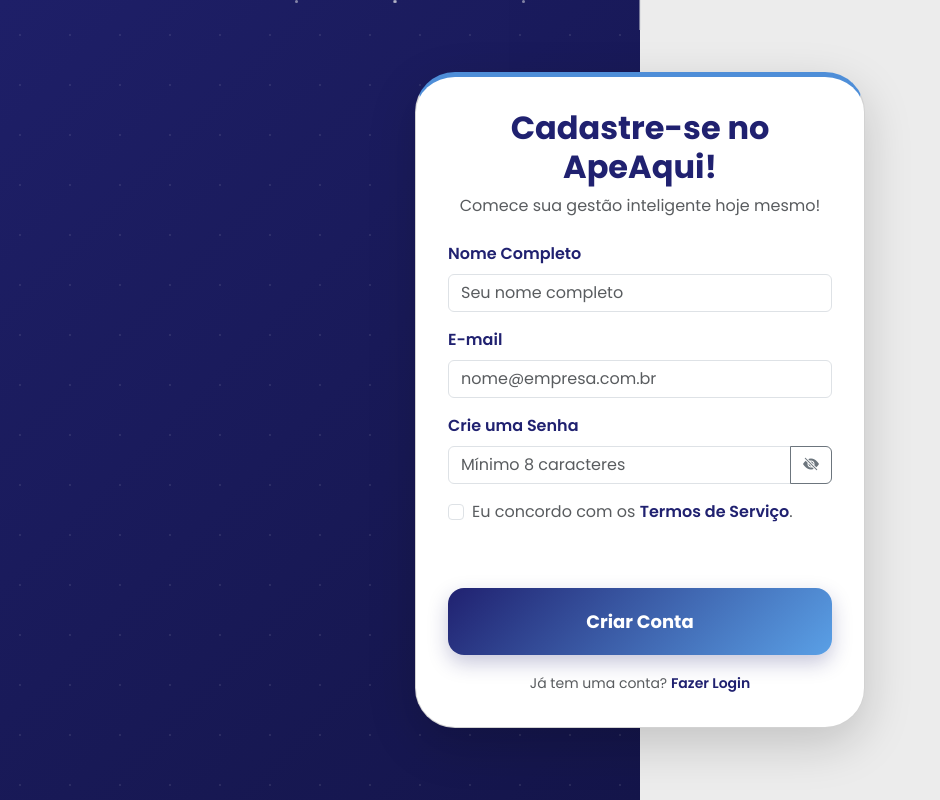
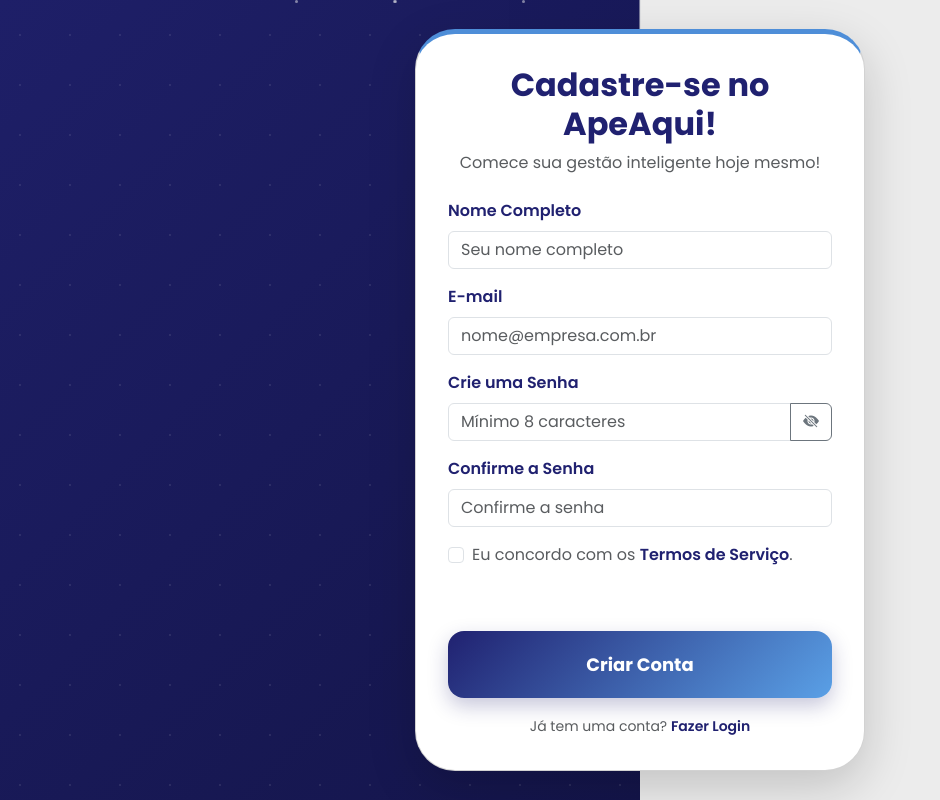
Before and after one commit to LenharesY2K/TCC_React, a React (Vite) app in the folder react/: page /register in a window 1280 px wide. Shown: the whole page, without its empty margins (0-940 px from the left). Built offline with nearby package versions, Linux system fonts and the light colour scheme.

Commit message:
route in Register fetch

```diff
--- a/react/src/components/pages/StartTrial.jsx
+++ b/react/src/components/pages/StartTrial.jsx
@@ -1,5 +1,5 @@
 import React from "react";
-import CreateOrganization from "../StartTrial/starttrial";
+import CreateOrganization from "../startTrial/CreateOrganization";
 import LoginBackground from "../login/LoginBackground";
 import '../pages/css/main-content.css';
 
--- a/react/src/components/register/RegisterForm.jsx
+++ b/react/src/components/register/RegisterForm.jsx
@@ -2,93 +2,147 @@ import React, { useState } from 'react';
 import './css/RegisterForm.css';
 
 export default function RegisterForm() {
+  const [form, setForm] = useState({
+    name: '',
+    email: '',
+    password: '',
+    password_confirmation: '',
+    terms: false
+  });
+
+  const payload = {
+    name: form.name,
+    email: form.email,
+    password: form.password,
+  };
+
   const [showPassword, setShowPassword] = useState(false);
   const [isLoading, setIsLoading] = useState(false);
+  const [message, setMessage] = useState('');
+  const [errors, setErrors] = useState({});
 
-  function togglePassword() {
-    setShowPassword(prev => !prev);
-  }
+  const togglePassword = () => setShowPassword(prev => !prev);
+
+  const handleChange = (e) => {
+    const { name, value, type, checked } = e.target;
+    setForm({
+      ...form,
+      [name]: type === 'checkbox' ? checked : value
+    });
+  };
+
   const handleSubmit = async (e) => {
     e.preventDefault();
     setIsLoading(true);
+    setMessage('');
+    setErrors({});
 
     try {
-      await new Promise(resolve => setTimeout(resolve, 2000));
+      const response = await fetch('http://127.0.0.1:8000/api/users/register', {
+        method: 'POST',
+        headers: { 'Content-Type': 'application/json' },
+        body: JSON.stringify(payload)
+      });
 
-      window.location.href = '/dashboard';
+      const data = await response.json();
 
+      if (response.ok) {
+        setMessage('Registro realizado com sucesso! Verifique seu e-mail para confirmação.');
+        setForm({
+          name: '',
+          email: '',
+          password: '',
+          password_confirmation: '',
+          terms: false
+        });
+      } else {
+        setErrors(data.errors || {});
+        setMessage(data.message || 'Erro ao registrar. Tente novamente.');
+      }
     } catch (error) {
-      console.error('Erro no login:', error);
+      setMessage('Erro de rede. Tente novamente mais tarde.');
+    } finally {
       setIsLoading(false);
-      alert('Erro ao fazer login');
     }
   };
 
   return (
     <div className="signup-container">
-      <div
-        className="card card-signup shadow-lg p-3"
-        style={{ width: "100%", maxWidth: "450px" }}
-      >
+      <div className="card card-signup shadow-lg p-3" style={{ width: "100%", maxWidth: "450px" }}>
         <div className="card-body">
           <div className="text-center mb-4">
             <h2 className="text-purple-dark fw-bold">Cadastre-se no ApeAqui!</h2>
             <p className="text-muted">Comece sua gestão inteligente hoje mesmo!</p>
           </div>
 
-          <form id="signupForm" action="ControllerSignin.php" method="POST" onSubmit={handleSubmit}>
+          {message && <p style={{ color: message.includes('sucesso') ? 'green' : 'red' }}>{message}</p>}
+
+          <form id="signupForm" onSubmit={handleSubmit}>
 
             <div className="mb-3">
-              <label htmlFor="fullName" className="form-label text-purple-dark fw-semibold">
-                Nome Completo
-              </label>
+              <label htmlFor="fullName" className="form-label text-purple-dark fw-semibold">Nome Completo</label>
               <input
                 type="text"
                 className="form-control"
                 id="fullName"
                 name="name"
                 placeholder="Seu nome completo"
+                value={form.name}
+                onChange={handleChange}
                 required
               />
+              {errors.name && <p style={{ color: 'red' }}>{errors.name[0]}</p>}
             </div>
 
             <div className="mb-3">
-              <label htmlFor="email" className="form-label text-purple-dark fw-semibold">
-                E-mail
-              </label>
+              <label htmlFor="email" className="form-label text-purple-dark fw-semibold">E-mail</label>
               <input
                 type="email"
                 className="form-control"
                 id="email"
                 name="email"
                 placeholder="nome@empresa.com.br"
+                value={form.email}
+                onChange={handleChange}
                 required
               />
+              {errors.email && <p style={{ color: 'red' }}>{errors.email[0]}</p>}
             </div>
 
             <div className="mb-3">
-              <label htmlFor="password" className="form-label text-purple-dark fw-semibold">
-                Crie uma Senha
-              </label>
+              <label htmlFor="password" className="form-label text-purple-dark fw-semibold">Crie uma Senha</label>
               <div className="input-group">
                 <input
-                  type={showPassword ? "text" : "password"}
+                  type={showPassword ? 'text' : 'password'}
                   className="form-control"
                   id="password"
                   name="password"
                   placeholder="Mínimo 8 caracteres"
+                  value={form.password}
+                  onChange={handleChange}
                   required
                   minLength="8"
                 />
-
-                <button
-                  type="button"
-                  className="btn btn-outline-secondary"
-                  onClick={togglePassword}
-                >
-                  <i className={showPassword ? "bi bi-eye-fill" : "bi bi-eye-slash-fill"}></i>
+                <button type="button" className="btn btn-outline-secondary" onClick={togglePassword}>
+                  <i className={showPassword ? 'bi bi-eye-fill' : 'bi bi-eye-slash-fill'}></i>
                 </button>
               </div>
+              {errors.password && <p style={{ color: 'red' }}>{errors.password[0]}</p>}
+            </div>
+
+            <div className="mb-3">
+              <label htmlFor="password_confirmation" className="form-label text-purple-dark fw-semibold">Confirme a Senha</label>
+              <input
+                type={showPassword ? 'text' : 'password'}
+                className="form-control"
+                id="password_confirmation"
+                name="password_confirmation"
+                placeholder="Confirme a senha"
+                value={form.password_confirmation}
+                onChange={handleChange}
+                required
+              />
+              {errors.password_confirmation && <p style={{ color: 'red' }}>{errors.password_confirmation[0]}</p>}
             </div>
 
             <div className="form-check mb-4">
@@ -96,30 +150,20 @@ export default function RegisterForm() {
                 className="form-check-input"
                 type="checkbox"
                 id="termsCheck"
+                name="terms"
+                checked={form.terms}
+                onChange={handleChange}
                 required
               />
-              <label
-                className="form-check-label text-muted"
-                htmlFor="termsCheck"
-              >
+              <label className="form-check-label text-muted" htmlFor="termsCheck">
                 Eu concordo com os{" "}
-                <a href="#" className="text-purple-dark fw-semibold" style={{ textDecoration: "none" }}>
-                  Termos de Serviço
-                </a>.
+                <a href="#" className="text-purple-dark fw-semibold" style={{ textDecoration: "none" }}>Termos de Serviço</a>.
               </label>
             </div>
 
             <div className="d-grid">
-              <button
-                type="submit"
-                className="btn btn-custom btn-lg"
-                disabled={isLoading}
-              >
-                {isLoading ? (
-                  <span className="spinner"></span>
-                ) : (
-                  <span>Criar Conta</span>
-                )}
+              <button type="submit" className="btn btn-custom btn-lg" disabled={isLoading}>
+                {isLoading ? <span className="spinner"></span> : <span>Criar Conta</span>}
               </button>
             </div>
 
@@ -127,9 +171,7 @@ export default function RegisterForm() {
               <p className="mb-0">
                 <small className="text-muted">
                   Já tem uma conta?{" "}
-                  <a href="#" className="text-purple-dark fw-semibold" style={{ textDecoration: "none" }}>
-                    Fazer Login
-                  </a>
+                  <a href="#" className="text-purple-dark fw-semibold" style={{ textDecoration: "none" }}>Fazer Login</a>
                 </small>
               </p>
             </div>
--- a/react/src/components/startTrial/css/css.css
+++ b/react/src/components/startTrial/css/css.css
@@ -127,7 +127,6 @@
      line-height: 1.6;
  }
 
- /* Form Sections */
  .form-section-new {
      margin-bottom: 50px;
  }
```
Also changed, not shown: react/src/components/startTrial/CreateOrganization.jsx (renamed from react/src/components/startTrial/starttrial.jsx).
